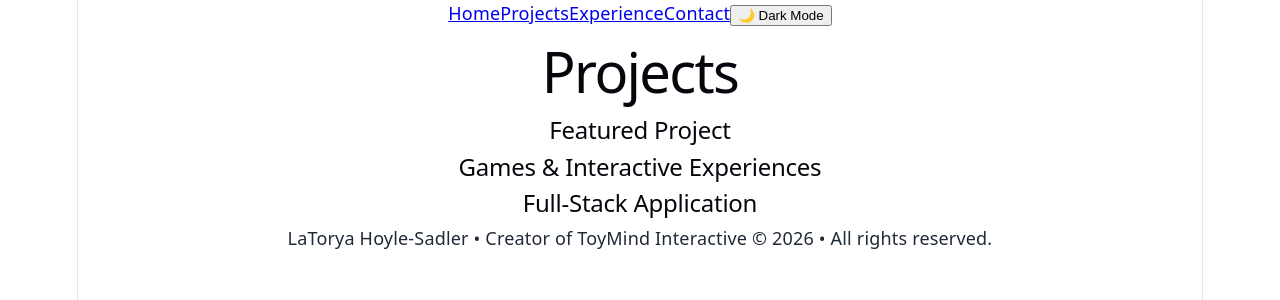
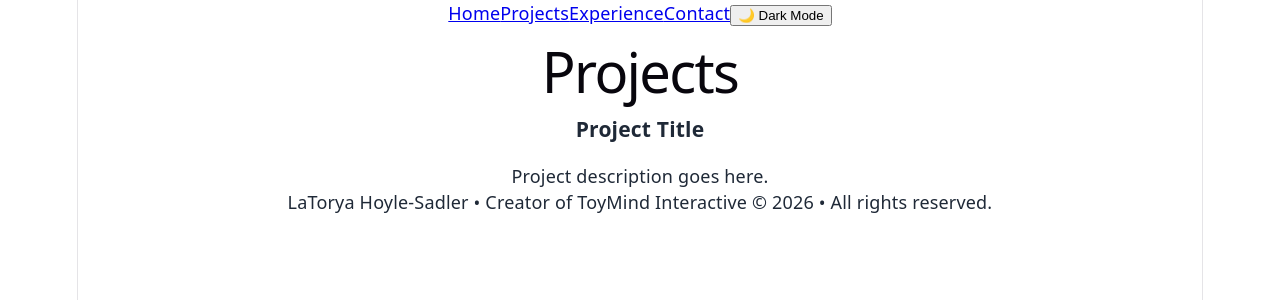
Before and after one commit to IamLaTorya/portfolio, a React app: page /projects in a window 1280 px wide. Shown: the top 300 px of the page. Built offline with nearby package versions, Linux system fonts and the light colour scheme; the HTML template or start-up script is replaced by a standard one.

Commit message:
Created ProjectCard component and updated Project page

```diff
--- /dev/null
+++ b/src/components/ProjectCard.jsx
@@ -0,0 +1,8 @@
+export default function ProjectCard() {
+    return (
+        <article className="project-card">
+            <h3>Project Title</h3>
+            <p>Project description goes here.</p>
+        </article>
+    )
+}
--- a/src/pages/Projects.jsx
+++ b/src/pages/Projects.jsx
@@ -1,14 +1,10 @@
+import ProjectCard from "../components/ProjectCard";
+
 export default function Projects() {
     return (
         <>
             <h1>Projects</h1>
-            <h2>Featured Project</h2>
-            {/* mooncycle ritual garden co v2*/}
-            <h2>Games & Interactive Experiences</h2>
-            {/* Games */}
-            {/* mirror of fate */}
-            <h2>Full-Stack Application</h2>
-            {/* christmas movies database */}
+            <ProjectCard />
         </>
     )
 }
```
